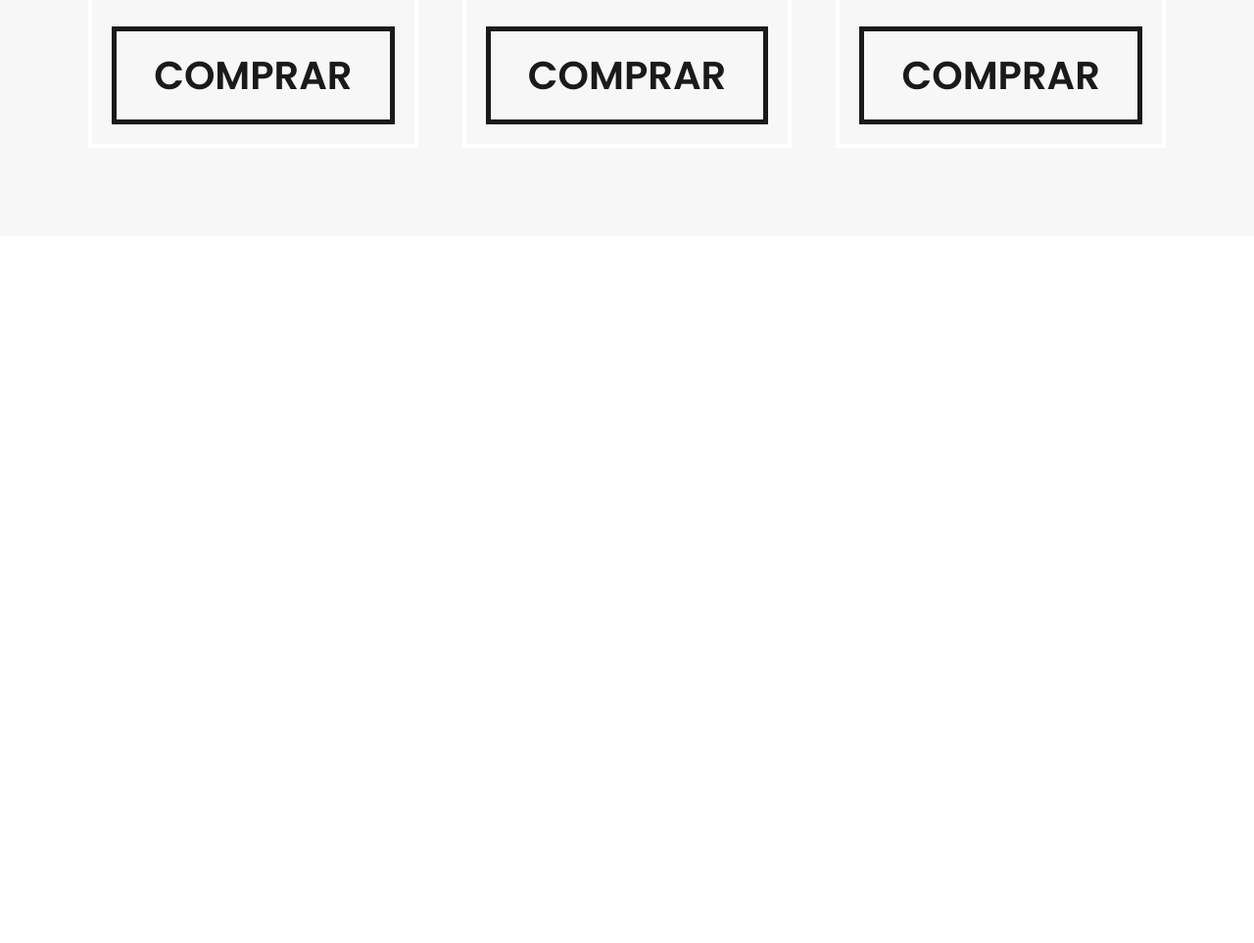
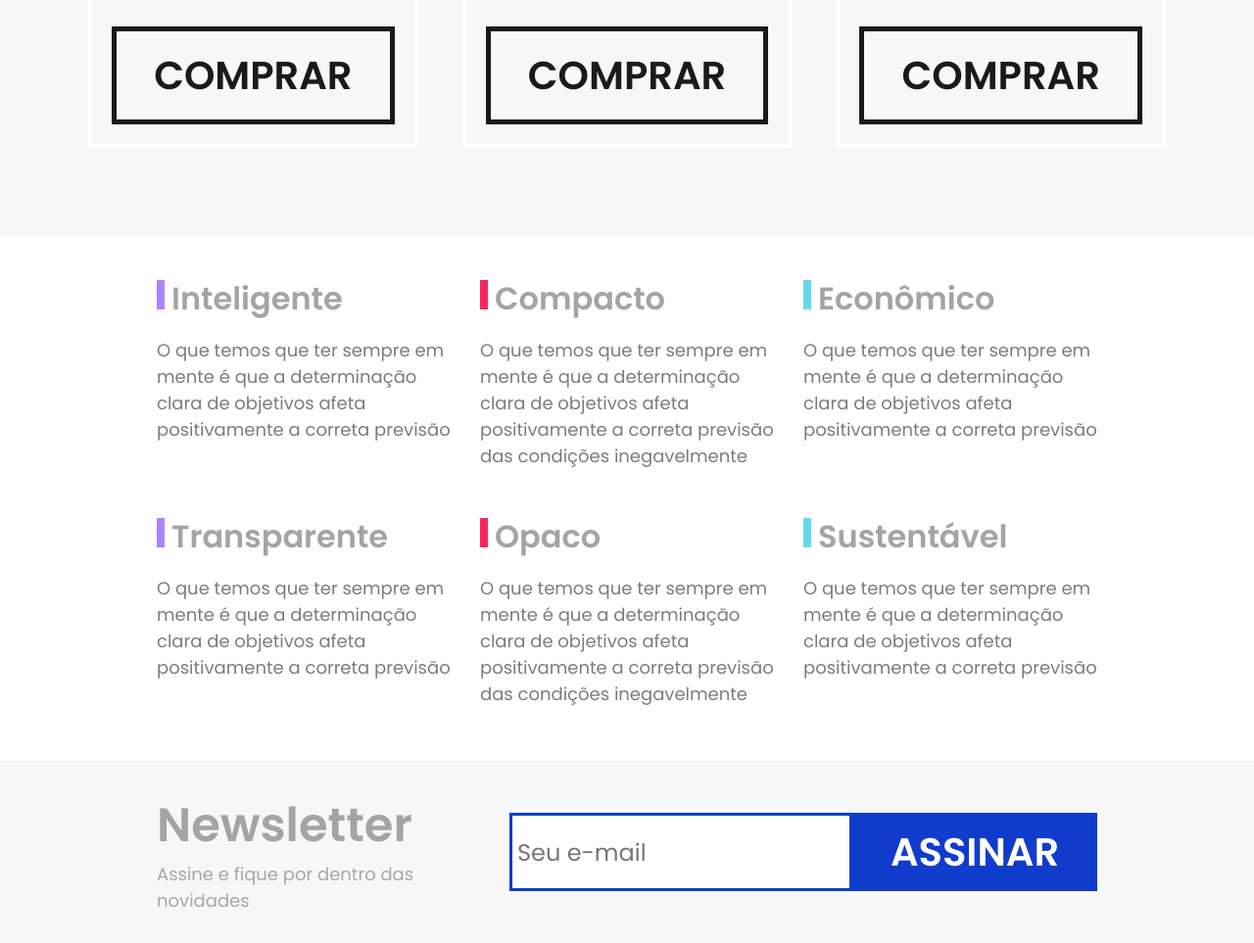
Before and after one commit to luizCosta-Serao/Projeto-Flexbox, a plain HTML site: page index.html in a window 1280 px wide. Shown: the part 2245-3208 px from the top of the page at 98% size. Before the commit the page ends 2486 px from the top, so only its background shows below. Drawn offline with Linux system fonts and the light colour scheme.

Commit message:
Section diferenciais e newsletter

```diff
--- a/index.html
+++ b/index.html
@@ -103,5 +103,45 @@
       <a href="#">Comprar</a>
     </div><!---plano-->
   </section><!--opcoes-planos-->
+
+  <section class="diferenciais container">
+    <div class="diferencial-item">
+      <h1>Inteligente</h1>
+      <p>O que temos que ter sempre em mente é que a determinação clara de objetivos afeta positivamente a correta previsão</p>
+    </div><!---diferencial-item-->
+    <div class="diferencial-item">
+      <h1>Compacto</h1>
+      <p>O que temos que ter sempre em mente é que a determinação clara de objetivos afeta positivamente a correta previsão das condições inegavelmente</p>
+    </div><!---diferencial-item-->
+    <div class="diferencial-item">
+      <h1>Econômico</h1>
+      <p>O que temos que ter sempre em mente é que a determinação clara de objetivos afeta positivamente a correta previsão</p>
+    </div><!---diferencial-item-->
+    <div class="diferencial-item">
+      <h1>Transparente</h1>
+      <p>O que temos que ter sempre em mente é que a determinação clara de objetivos afeta positivamente a correta previsão</p>
+    </div><!---diferencial-item-->
+    <div class="diferencial-item">
+      <h1>Opaco</h1>
+      <p>O que temos que ter sempre em mente é que a determinação clara de objetivos afeta positivamente a correta previsão das condições inegavelmente</p>
+    </div><!---diferencial-item-->
+    <div class="diferencial-item">
+      <h1>Sustentável</h1>
+      <p>O que temos que ter sempre em mente é que a determinação clara de objetivos afeta positivamente a correta previsão</p>
+    </div><!---diferencial-item-->
+  </section><!--diferenciais-->
+
+  <section class="newsletter-bg">
+    <div class="newsletter container">
+      <div class="newsletter-text">
+        <h1>Newsletter</h1>
+        <p>Assine e fique por dentro das novidades</p>
+      </div><!--newsletter-text-->
+      <div class="newsletter-assinar">
+        <input type="email" name="email" id="email" placeholder="Seu e-mail">
+        <a href="#">Assinar</a>
+      </div><!--newsletter-assinar -->
+    </div><!--newsletter-->
+  </section><!--newsletter-->
 </body>
 </html>
--- a/style.css
+++ b/style.css
@@ -271,3 +271,111 @@ a {
   font-weight: 600;
   text-transform: uppercase;
 }
+
+.diferenciais {
+  display: flex;
+  flex-wrap: wrap;
+  justify-content: center;
+  gap: 30px;
+  padding: 40px 0;
+}
+
+.diferencial-item {
+  max-width: 300px;
+}
+
+.diferencial-item h1 {
+  color: #a4a4a4;
+  font-size: 2rem;
+  font-weight: 600;
+  position: relative;
+  left: 15px;
+}
+
+.diferencial-item:nth-child(1) h1::before,
+.diferencial-item:nth-child(4) h1::before {
+  content: "";
+  width: 8px;
+  height: 30px;
+  background-color: #ae81ff;
+  display: inline-block;
+  position: absolute;
+  left: -15px;
+  top: 5px;
+}
+
+.diferencial-item:nth-child(2) h1::before,
+.diferencial-item:nth-child(5) h1::before {
+  content: "";
+  width: 8px;
+  height: 30px;
+  background-color: #f9265e;
+  display: inline-block;
+  position: absolute;
+  left: -15px;
+  top: 5px;
+}
+
+.diferencial-item:nth-child(3) h1::before,
+.diferencial-item:nth-child(6) h1::before {
+  content: "";
+  width: 8px;
+  height: 30px;
+  background-color: #66d9eb;
+  display: inline-block;
+  position: absolute;
+  left: -15px;
+  top: 5px;
+}
+
+.diferencial-item p {
+  color: #7c7c7c;
+  padding: 15px 0;
+  font-size: 1.125rem;
+}
+
+.newsletter-bg {
+  background-color:#f7f7f7 ;
+}
+
+.newsletter {
+  display: flex;
+  justify-content: flex-start;
+  align-items: center;
+  gap: 80px;
+  padding: 30px 0;
+}
+
+.newsletter-text h1 {
+  font-size: 3rem;
+  color: #a4a4a4;
+  font-weight: 600;
+}
+
+.newsletter-text p {
+  font-size: 1.125rem;
+  color: #a7a7a7;
+  max-width: 300px;
+}
+
+.newsletter-assinar {
+  display: flex;
+}
+
+.newsletter-assinar input {
+  border: 3px solid #103CCC;
+  width: 350px;
+  padding: 10px 5px;
+  font-size: 1.5rem;
+}
+
+.newsletter-assinar a {
+  background-color: #103CCC;
+  color: white;
+  font-weight: 600;
+  text-transform: uppercase;
+  font-size: 2.5rem;
+  width: 250px;
+  padding: 10px 0;
+  text-align: center;
+}
```
